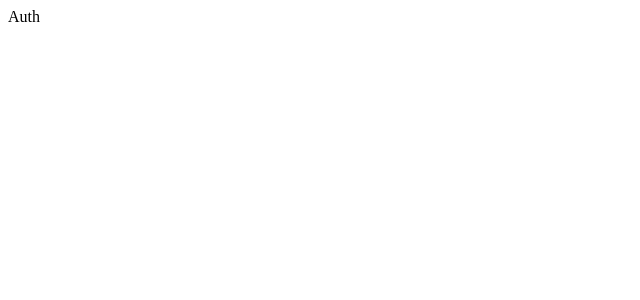
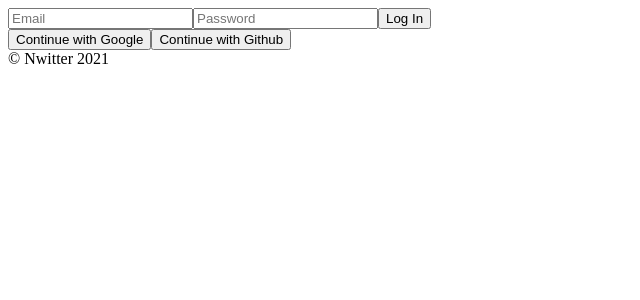
Before and after one commit to YJLee1012/nwitter-clone, a React (Create React App) app: page / in a window 1280 px wide. Shown: the top 300 px of the page, without its empty margins (0-640 px from the left). Built offline with nearby package versions, Linux system fonts and the light colour scheme; no server answers.

Commit message:
authentification

```diff
--- a/src/components/App.js
+++ b/src/components/App.js
@@ -1,7 +1,18 @@
-import AppRouter from './Router'
+import React, {useState} from 'react';
+//절대경로 사용
+import AppRouter from 'components/Router'
+import {authService} from 'fbase';
+
 function App() {
+  // const auth = fbase.auth();
+  const [isLoggedIn,setIsLoggedIn] = useState(authService.currentUser);
+
+
   return (
-    <AppRouter/>
+    <>
+    <AppRouter isLoggedIn={isLoggedIn}/>
+    <footer>&copy; Nwitter {new Date().getFullYear()}</footer>
+    </>
   );
 }
 
--- a/src/components/Router.js
+++ b/src/components/Router.js
@@ -5,8 +5,7 @@ import Auth from '../routes/Auth';
 import Home from '../routes/Home';
 
 
-const AppRouter = () => {
-    const [isLoggedIn,setIsLoggedIn] = useState(false);
+const AppRouter = ({isLoggedIn}) => {
     return(
     <Router>
         <Switch>
@@ -24,5 +23,4 @@ const AppRouter = () => {
     </Router>
     )
 }
-
 export default AppRouter;
--- a/src/firebase.js
+++ b/src/fbase.js
@@ -1,4 +1,5 @@
-import * as firebase from 'firebase/app';
+import firebase from 'firebase/app';
+import "firebase/auth";
 
 const firebaseConfig = {
     apiKey: process.env.REACT_APP_API_KEY,
@@ -9,4 +10,6 @@ const firebaseConfig = {
     appId: process.env.REACT_APP_APP_ID,
   };
   // Initialize Firebase
-export default firebase.initializeApp(firebaseConfig);
+  firebase.initializeApp(firebaseConfig);
+
+export const authService = firebase.auth();
--- a/src/routes/Auth.js
+++ b/src/routes/Auth.js
@@ -1,5 +1,56 @@
-import React from 'react';
+import { authService } from 'fbase';
+import React, {useState} from 'react';
 
-const Auth = () => <span>Auth</span>;
+const Auth = () => {
+    const [email,setEmaiil] = useState("");
+    const [password,setPassword] = useState("");
+    const [newAccount,setNewAccount] = useState(false);
+
+    const onChange = (e) =>{
+    const {name,value} = e.target;
+        if(name==="email"){
+            setEmail(value);
+        }else if(name==="password"){
+            setPassword(value);
+        }
+    }
+    const onSubmit = async (e) =>{
+        e.preventDefault();
+        let data;
+        try{
+            if(newAccount){
+                //Create Account
+                data = await authService.createUserWithEmailAndPassword(
+                    email,password
+                );
+            }else{
+                //Log In
+                data = await authService.signInWithEmailAndPassword(
+                    email,password
+                );
+            }
+            console.log(data);
+        }catch(error){
+            console.log(error);
+        }
+    }
+    return(
+        <div>
+            <form onSubmit={onSubmit}>
+                <input name="email" type="text" placeholder="Email" required
+                value={email} onChange={onChange}/>
+                <input name="password" type="password" placeholder="Password" required
+                value={password} onChange={onChange}/>
+                <input type="submit" value={newAccount ? "Create Account":"Log In"}/>
+            </form>
+            <div>
+                <button>Continue with Google</button>
+                <button>Continue with Github</button>
+
+            </div>
+        </div>
+
+    )
+}
 
 export default Auth;
```
Also changed, not shown: jsconfig.json (added, +7 -0 lines), 1 other file (tests, documents, lock files or other folders).
